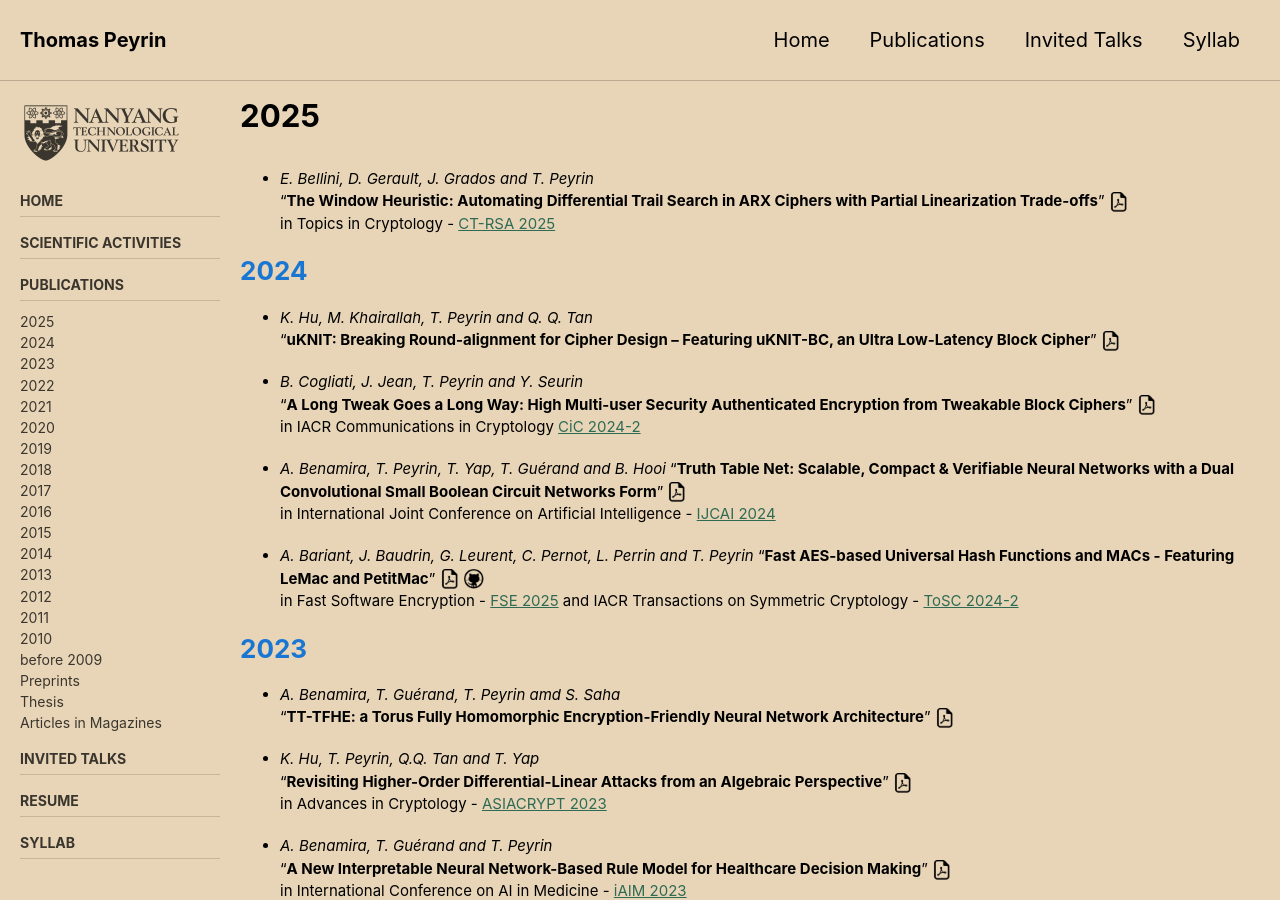
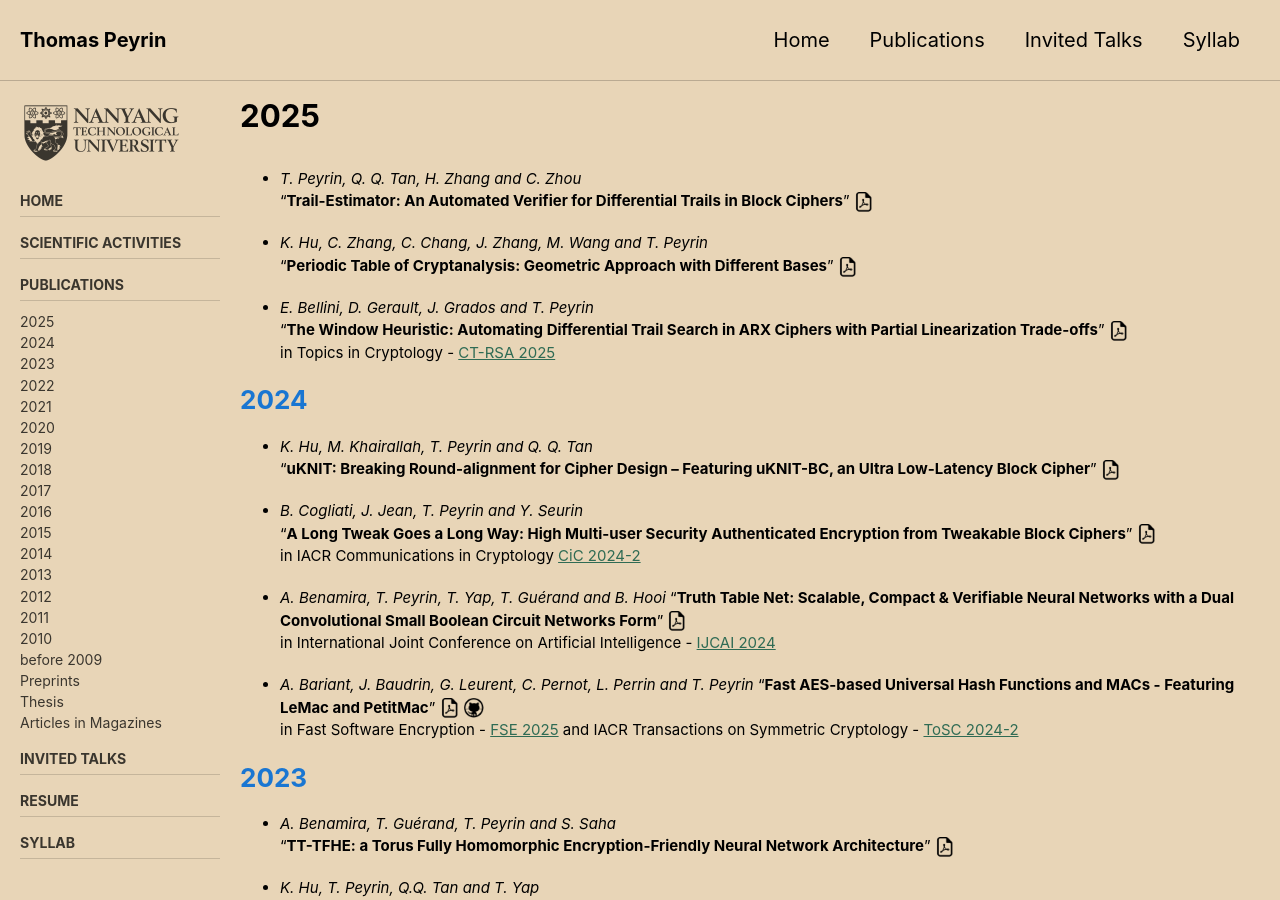
Before and after one commit to thomaspeyrin/web, a Jekyll site: the page built from publications.md, in a window 1280 px wide and 900 px high. Built offline with Jekyll 4.4.1, drawn with Linux system fonts in a browser that asks for light colours; cached includes are drawn as plain includes; nearby versions of some CDN libraries; our own code applies the rules of GitHub Pages for plain Markdown files.

Commit message:
Update publications.md

```diff
--- a/publications.md
+++ b/publications.md
@@ -10,6 +10,12 @@ sidebar:
 ---
 
 # 2025
+
+- *T. Peyrin, Q. Q. Tan, H. Zhang and C. Zhou*
+"**Trail-Estimator: An Automated Verifier for Differential Trails in Block Ciphers**"  [![](https://thomaspeyrin.github.io/web/assets/images/pdf_icon_small.png "article")](https://eprint.iacr.org/2025/396)
+
+- *K. Hu, C. Zhang, C. Chang, J. Zhang, M. Wang and T. Peyrin*
+"**Periodic Table of Cryptanalysis: Geometric Approach with Different Bases**"  [![](https://thomaspeyrin.github.io/web/assets/images/pdf_icon_small.png "article")](https://eprint.iacr.org/2025/403)
 
 - *E. Bellini, D. Gerault, J. Grados and T. Peyrin*
 "**The Window Heuristic: Automating Differential Trail Search in ARX Ciphers with Partial Linearization Trade-offs**"   [![](https://thomaspeyrin.github.io/web/assets/images/pdf_icon_small.png "article")](https://eprint.iacr.org/2024/1743)
@@ -37,7 +43,7 @@ in Fast Software Encryption - [FSE 2025](https://fse.iacr.org/2025/) and IACR Tr
 
 # 2023
 
-- *A. Benamira, T. Guérand, T. Peyrin amd S. Saha*
+- *A. Benamira, T. Guérand, T. Peyrin and S. Saha*
 "**TT-TFHE: a Torus Fully Homomorphic Encryption-Friendly Neural Network Architecture**"  [![](https://thomaspeyrin.github.io/web/assets/images/pdf_icon_small.png "article")](https://arxiv.org/abs/2302.01584)
 
 - *K. Hu, T. Peyrin, Q.Q. Tan and T. Yap*
```
